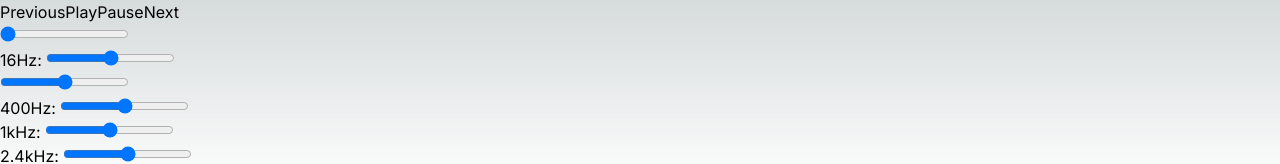
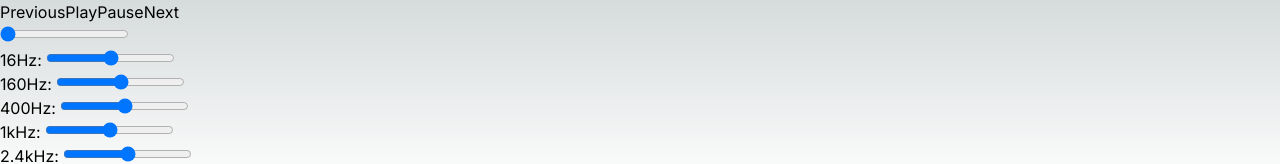
Before and after one commit to jibon-roy/next-audio-equalizer, a Next.js app: page /audio in a window 1280 px wide. Shown: the top 164 px of the page. Built offline with nearby package versions, Linux system fonts and the light colour scheme.

Commit message:
equlizer update #3

```diff
--- a/src/app/components/Equlizer.tsx
+++ b/src/app/components/Equlizer.tsx
@@ -58,7 +58,7 @@ const Equalizer: React.FC<EqualizerProps> = ({
         />
       </div>
       <div>
-        {/* <label>160Hz: </label> */}
+        <label>160Hz: </label>
         <input
           type="range"
           min="-40"
```
